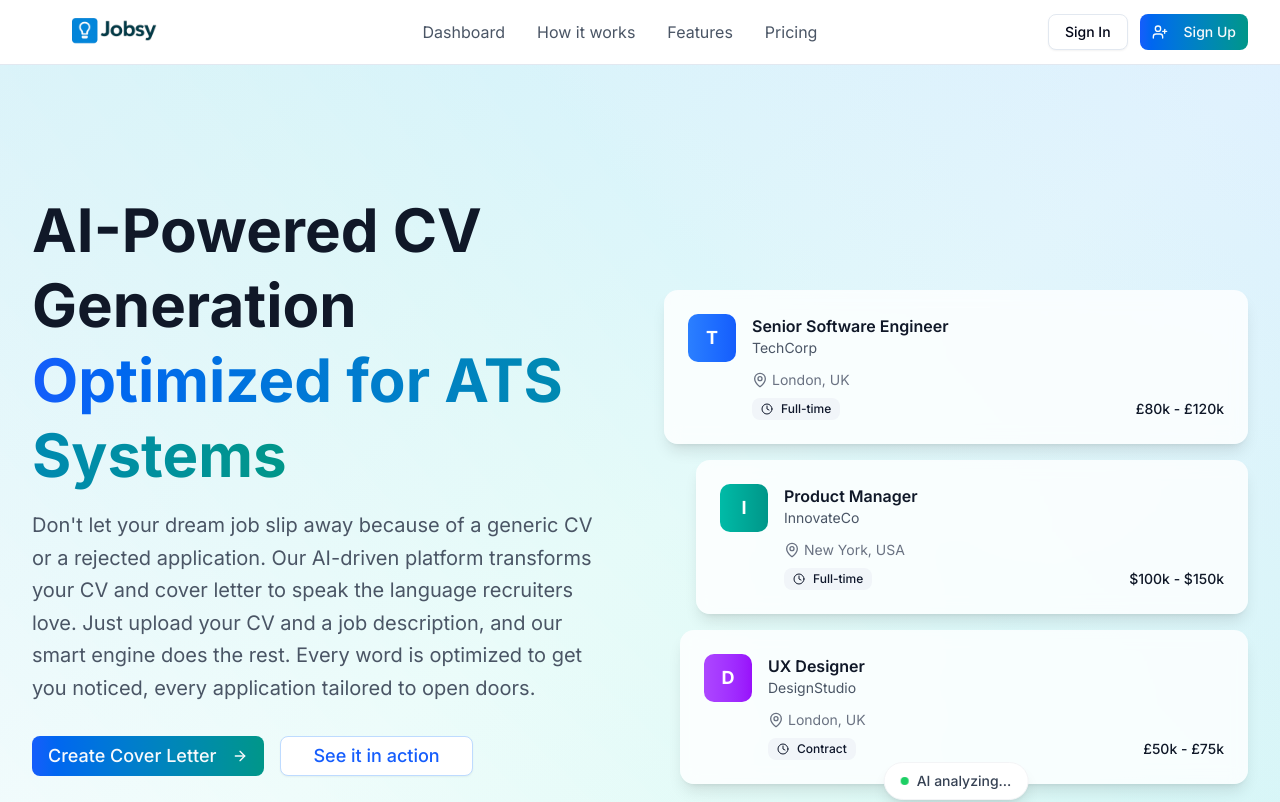
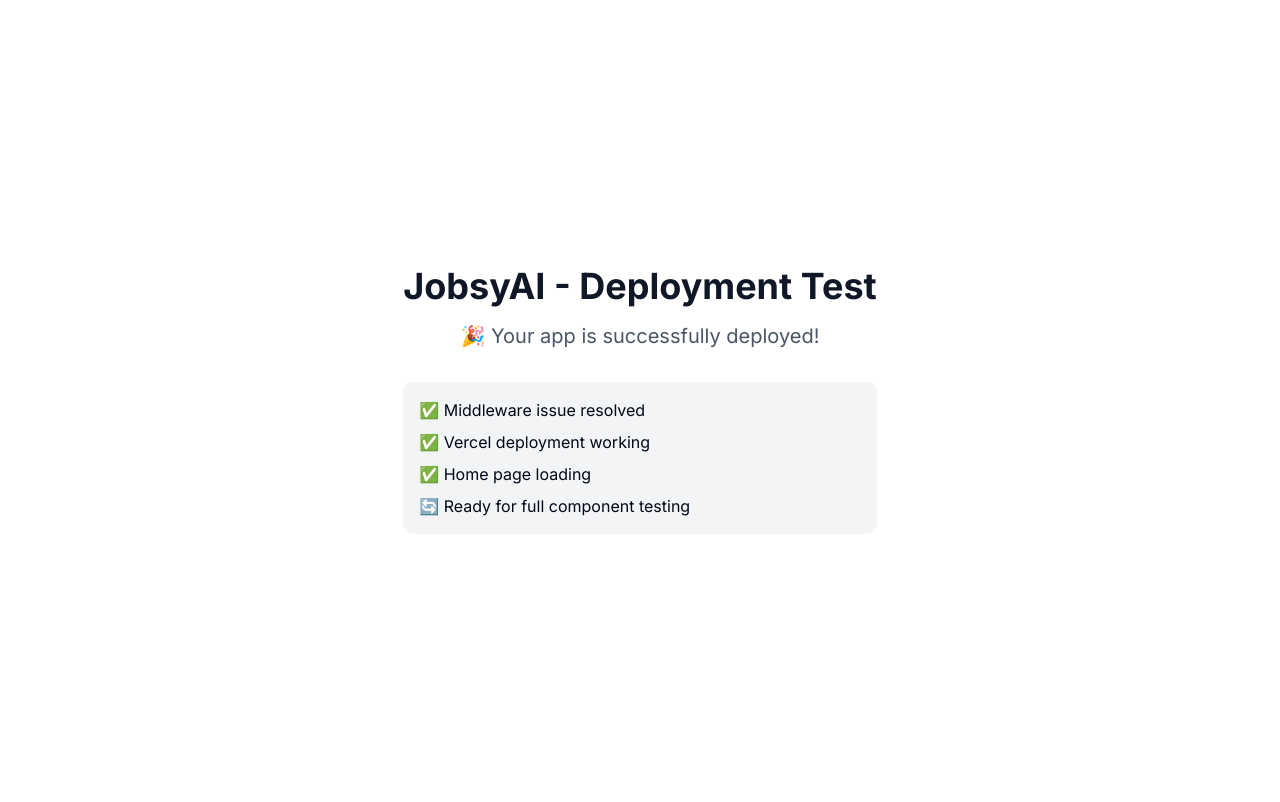
Before and after one commit to rinseeprince/jobsy-ai-tree-ready-for-deployment, a Next.js app: page / in a window 1280 px wide. Shown: the top 802 px of the page. Built offline with nearby package versions, Linux system fonts and the light colour scheme; no server answers.

Commit message:
Fix JSX syntax errors in test page

```diff
--- a/app/page.tsx
+++ b/app/page.tsx
@@ -1,21 +1,16 @@
-import { Header } from "@/components/header"
-import { Hero } from "@/components/hero"
-import { HowItWorks } from "@/components/how-it-works"
-import { Features } from "@/components/features"
-import { Testimonials } from "@/components/testimonials"
-import { CTA } from "@/components/cta"
-import { Footer } from "@/components/footer"
-
 export default function HomePage() {
   return (
-    <div className="min-h-screen bg-white">
-      <Header />
-      <Hero />
-      <HowItWorks />
-      <Features />
-      <Testimonials />
-      <CTA />
-      <Footer />
+    <div className="min-h-screen bg-white flex items-center justify-center">
+      <div className="text-center">
+        <h1 className="text-4xl font-bold text-gray-900 mb-4">JobsyAI - Deployment Test</h1>
+        <p className="text-xl text-gray-600 mb-8">🎉 Your app is successfully deployed!</p>
+        <div className="space-y-2 text-left bg-gray-100 p-4 rounded-lg">
+          <p>✅ Middleware issue resolved</p>
+          <p>✅ Vercel deployment working</p>
+          <p>✅ Home page loading</p>
+          <p>🔄 Ready for full component testing</p>
+        </div>
+      </div>
     </div>
   )
 }
```
